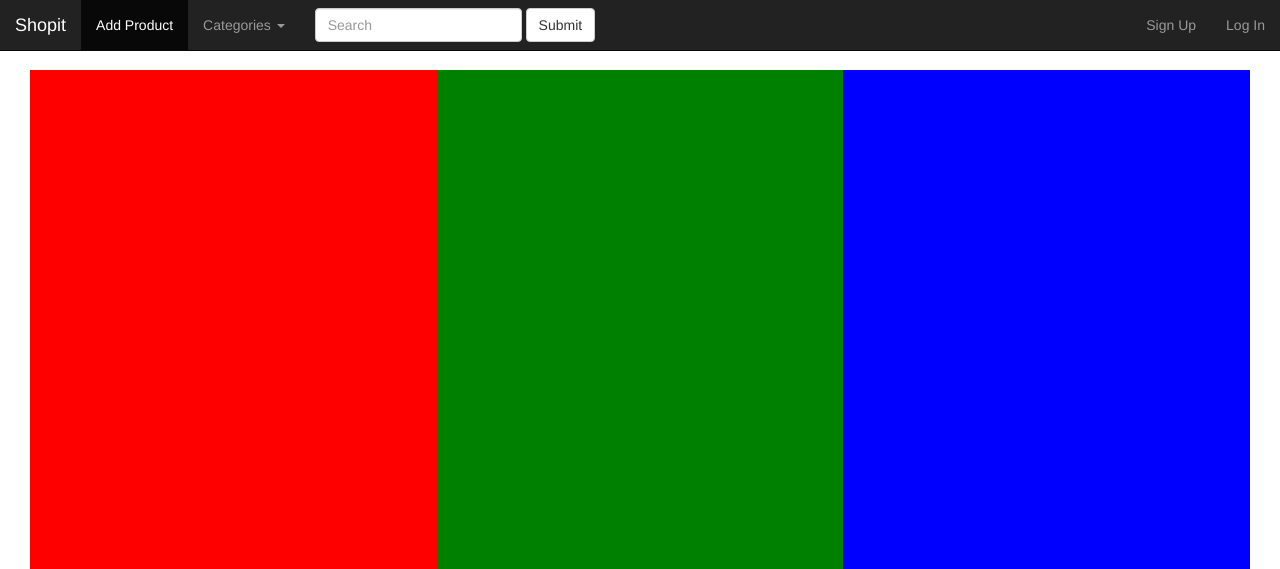
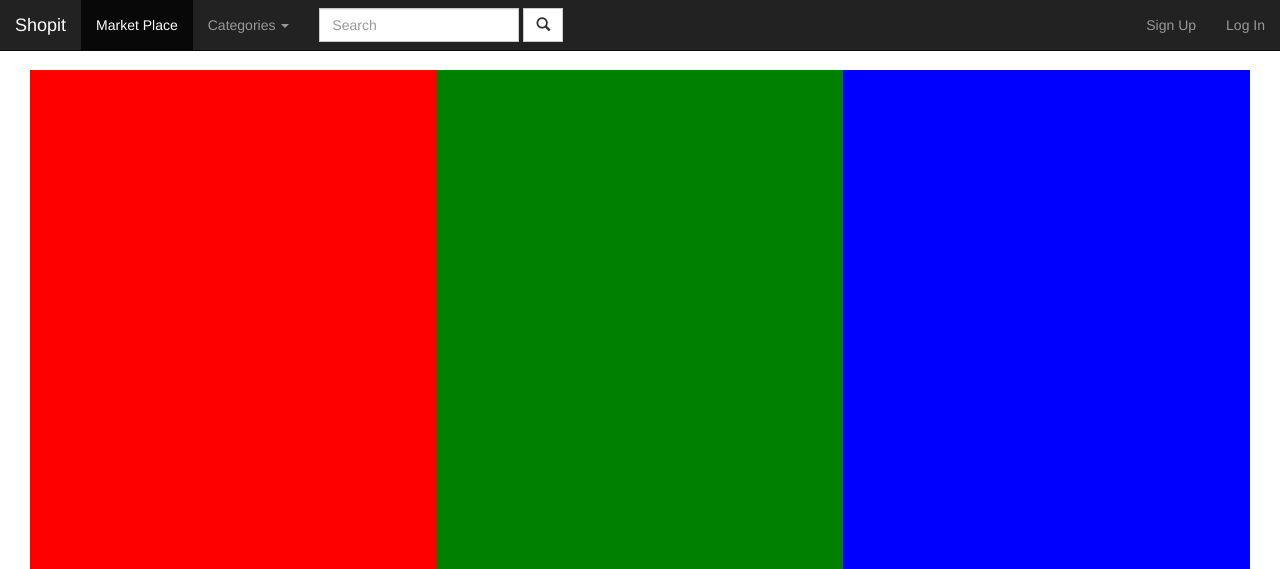
Before and after one commit to greenlighthome/shopit, a Django app: page / in a window 1280 px wide. Shown: the top 569 px of the page. Run offline with Django 3.2, Linux system fonts and the light colour scheme; data that the repository does not hold is empty; parts of the project's set-up code (start-up, migrations or seed data) failed here and were passed over; some libraries are stand-ins or nearby versions.

Commit message:
bootstrap index

```diff
--- a/static/css/custome.css
+++ b/static/css/custome.css
@@ -10,6 +10,13 @@ body {
 
   /* Landscape phones and down */
 
+}
+body .search {
+  border-radius: 0;
+  width: 200px;
+}
+body .search-button {
+  border-radius: 0;
 }
 body .column {
   min-height: 500px;
--- a/static/less/custome.less
+++ b/static/less/custome.less
@@ -7,6 +7,16 @@ body  {
   margin-top: 70px;
   padding-left: 30px;
   padding-right: 30px;
+
+  .search {
+    border-radius: 0;
+    width: 200px;
+  }
+  .search-button {
+    border-radius: 0;
+}
+
+
   .column {
     min-height: 500px;
   }
@@ -19,12 +29,10 @@ body  {
   .three {
     background-color: @color-blue;
 
-
   .navbar-fixed-top {
-  width: auto;
-  height: auto;
+    width: auto;
+    height: auto;
   }
-
   .price {
     font-size: 20px;
     color: @color-price;
@@ -36,7 +44,6 @@ body  {
   }
 
 form {
-
   select#id_category {
     height: 25px;
     min-width: 80px;
@@ -45,12 +52,15 @@ form {
     width: 200px;
     height: 200px;
     border: solid 1px;
-    }
+   }
   .glyphicon-euro {
     font-size: 1px;
     }
   }
 }
+
+
+
 
 /* Large desktop */
 @media (min-width: 1200px) {
--- a/templates/web_shop/base.html
+++ b/templates/web_shop/base.html
@@ -22,14 +22,14 @@
       <span class="icon-bar"></span>
       <span class="icon-bar"></span>
     </button>
-    <a class="navbar-brand" href="#">Shopit</a>
+    <a class="navbar-brand" href="/">Shopit</a>
   </div>
 
   <!-- Collect the nav links, forms, and other content for toggling -->
   <div class="collapse navbar-collapse" id="bs-example-navbar-collapse-1">
 
     <ul class="nav navbar-nav">
-      <li class="active"><a href="#">Add Product</a></li>
+      <li class="active"><a href="market/">Market Place</a></li>
 
       <li class="dropdown">
         <a href="#" class="dropdown-toggle" data-toggle="dropdown">Categories <b class="caret"></b></a>
@@ -42,13 +42,13 @@
     </ul>
     <form class="navbar-form navbar-left" role="search">
       <div class="form-group">
-        <input type="text" class="form-control" placeholder="Search">
+        <input type="text" class="form-control search" placeholder="Search">
       </div>
-      <button type="submit" class="btn btn-default">Submit</button>
+      <button type="submit" class="btn btn-default search-button"><span class="glyphicon glyphicon-search"></span></button>
     </form>
     <ul class="nav navbar-nav navbar-right">
-      <li><a href="#">Sign Up</a></li>
-      <li><a href="#">Log In</a></li>
+      <li><a href="accounts/signup/">Sign Up</a></li>
+      <li><a href="accounts/login">Log In</a></li>
     </ul>
   </div><!-- /.navbar-collapse -->
 
@@ -56,7 +56,9 @@
     {% endblock %}
 
     {% block content %}
-
+    {% for category in categories %}
+            <li><a href="#" {{ categories }} </a></li>
+        {% endfor %}
 
 
      {% endblock %}
--- a/templates/web_shop/index.html
+++ b/templates/web_shop/index.html
@@ -4,9 +4,9 @@
 
     {% block content %}
 
-    <div class="column one col-xs-12 col-sm-12 col-md-4"></div>
-    <div class="column two col-xs-12 col-sm-6 col-md-4"></div>
-    <div class="column three col-xs-12 col-sm-6 col-md-4"></div>
+<div class="column one col-xs-12 col-sm-12 col-md-4"></div>
+  <div class="column two col-xs-12 col-sm-6 col-md-4"></div>
+  <div class="column three col-xs-12 col-sm-6 col-md-4"></div></div>
 
      {% endblock %}
 
```
Also changed, not shown: shopit/settings.py (+5 -5 lines).
